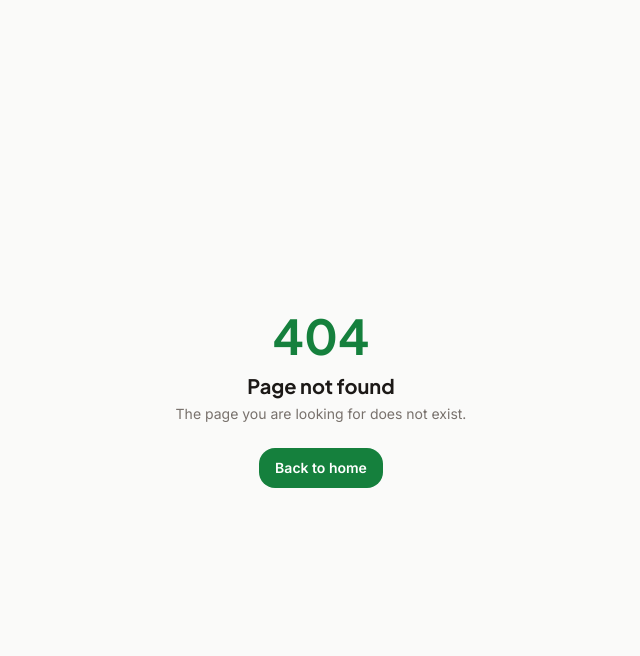
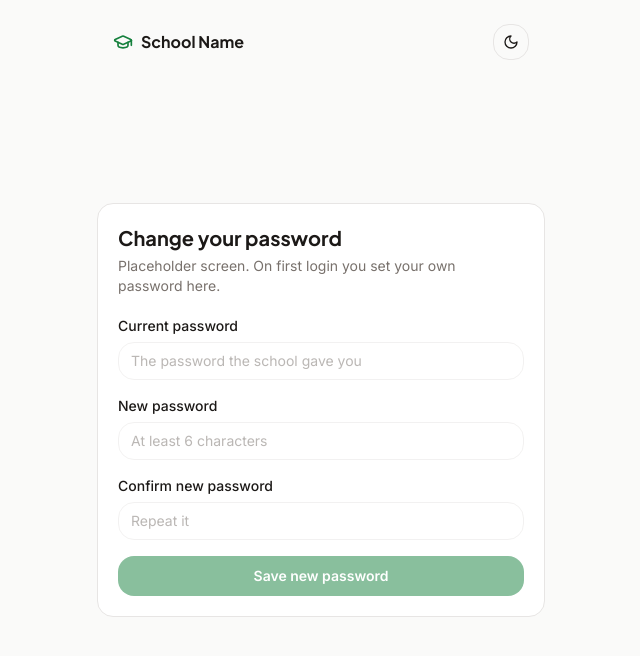
Before and after one commit to Abdalle13/al-hikma-school, a React (Vite) app in the folder frontend/: page /change-password in a window 1280 px wide. Before the commit this address had no page. Shown: the top 656 px of the page, without its empty margins (319-959 px from the left). Built offline with nearby package versions, Linux system fonts and the light colour scheme.

Commit message:
drop the register page, add a first login change password page, and make the login field accept an email or an admission number

```diff
--- a/frontend/src/App.jsx
+++ b/frontend/src/App.jsx
@@ -13,9 +13,9 @@ import NewsPage from "./pages/NewsPage.jsx";
 import ContactPage from "./pages/ContactPage.jsx";
 
 import LoginPage from "./pages/LoginPage.jsx";
-import RegisterPage from "./pages/RegisterPage.jsx";
 import ForgotPasswordPage from "./pages/ForgotPasswordPage.jsx";
 import ResetPasswordPage from "./pages/ResetPasswordPage.jsx";
+import ChangePasswordPage from "./pages/ChangePasswordPage.jsx";
 
 import AdminDashboard from "./pages/AdminDashboard.jsx";
 import TeacherDashboard from "./pages/TeacherDashboard.jsx";
@@ -51,10 +51,10 @@ export default function App() {
         </Route>
 
         <Route path="/login" element={<LoginPage />} />
-        <Route path="/register" element={<RegisterPage />} />
         <Route path="/forgot-password" element={<ForgotPasswordPage />} />
         <Route path="/reset-password" element={<ResetPasswordPage />} />
         <Route path="/reset-password/:token" element={<ResetPasswordPage />} />
+        <Route path="/change-password" element={<ChangePasswordPage />} />
 
         {/* portal shells. ProtectedRoute and RoleRoute wrap these in frontend phase f2 */}
         <Route path="/admin" element={<PortalLayout role="admin" basePath="/admin" />}>
--- a/frontend/src/components/layout/PublicFooter.jsx
+++ b/frontend/src/components/layout/PublicFooter.jsx
@@ -31,7 +31,7 @@ export function PublicFooter() {
           <ul className="mt-2 space-y-1 text-sm text-muted">
             <li><Link to="/login" className="hover:text-fg">Parent login</Link></li>
             <li><Link to="/login" className="hover:text-fg">Staff login</Link></li>
-            <li><Link to="/register" className="hover:text-fg">Create a parent account</Link></li>
+            <li><Link to="/login" className="hover:text-fg">Student login</Link></li>
           </ul>
         </div>
 
--- a/frontend/src/pages/RegisterPage.jsx
+++ b/frontend/src/pages/ChangePasswordPage.jsx
@@ -5,7 +5,9 @@ import { Button } from "../components/ui/Button.jsx";
 import { Card } from "../components/ui/Card.jsx";
 import { ThemeToggle } from "../components/ui/ThemeToggle.jsx";
 
-export default function RegisterPage() {
+// shown once after the first login (mustChangePassword), and reachable later
+// from the profile menu. wired to POST /api/auth/change-password in phase f2.
+export default function ChangePasswordPage() {
   return (
     <div className="flex min-h-screen flex-col bg-bg">
       <header className="mx-auto flex w-full max-w-md items-center justify-between px-4 py-6">
@@ -18,23 +20,17 @@ export default function RegisterPage() {
 
       <main className="flex flex-1 items-center justify-center px-4 pb-16">
         <Card className="w-full max-w-md">
-          <h1 className="text-xl font-bold text-fg">Create a parent account</h1>
+          <h1 className="text-xl font-bold text-fg">Change your password</h1>
           <p className="mt-1 text-sm text-muted">
-            Placeholder screen. You will enter your child's admission number and an admin activates the account.
+            Placeholder screen. On first login you set your own password here.
           </p>
 
           <form className="mt-5 flex flex-col gap-4" onSubmit={(e) => e.preventDefault()}>
-            <Input label="Full name" placeholder="Your name" disabled />
-            <Input label="Email" type="email" placeholder="you@example.com" disabled />
-            <Input label="Phone" placeholder="+252 ..." disabled />
-            <Input label="Child admission number" placeholder="e.g. ADM-0001" disabled />
-            <Input label="Password" type="password" placeholder="Choose a password" disabled />
-            <Button type="submit" disabled>Create account</Button>
+            <Input label="Current password" type="password" placeholder="The password the school gave you" disabled />
+            <Input label="New password" type="password" placeholder="At least 6 characters" disabled />
+            <Input label="Confirm new password" type="password" placeholder="Repeat it" disabled />
+            <Button type="submit" disabled>Save new password</Button>
           </form>
-
-          <p className="mt-5 text-sm text-muted">
-            Already have an account? <Link to="/login" className="text-primary">Log in</Link>
-          </p>
         </Card>
       </main>
     </div>
--- a/frontend/src/pages/LoginPage.jsx
+++ b/frontend/src/pages/LoginPage.jsx
@@ -22,15 +22,21 @@ export default function LoginPage() {
           <p className="mt-1 text-sm text-muted">Placeholder screen. Auth is wired up in frontend phase 2.</p>
 
           <form className="mt-5 flex flex-col gap-4" onSubmit={(e) => e.preventDefault()}>
-            <Input label="Email" type="email" placeholder="you@example.com" disabled />
+            <Input
+              label="Email or admission number"
+              placeholder="teacher@school.com or ADM-0001"
+              disabled
+            />
             <Input label="Password" type="password" placeholder="Your password" disabled />
             <Button type="submit" disabled>Log in</Button>
           </form>
 
-          <div className="mt-5 space-y-1 text-sm text-muted">
-            <p>New parent? <Link to="/register" className="text-primary">Create an account</Link></p>
-            <p><Link to="/forgot-password" className="text-primary">Forgot your password?</Link></p>
-          </div>
+          <p className="mt-5 text-sm text-muted">
+            <Link to="/forgot-password" className="text-primary">Forgot your password?</Link>
+          </p>
+          <p className="mt-2 text-xs text-muted">
+            Accounts are created by the school. There is no public sign up.
+          </p>
         </Card>
       </main>
     </div>
--- a/frontend/src/redux/slices/authSlice.js
+++ b/frontend/src/redux/slices/authSlice.js
@@ -1,7 +1,7 @@
 import { createSlice } from "@reduxjs/toolkit";
 
-// minimal auth state for phase 1. login and register thunks are added in
-// frontend phase f2, wired to the backend auth endpoints.
+// minimal auth state for phase 1. the login thunk is added in frontend phase f2,
+// wired to the backend auth endpoints. there is no registration.
 const initialState = {
   user: null,
   token: localStorage.getItem("token") || null,
```
